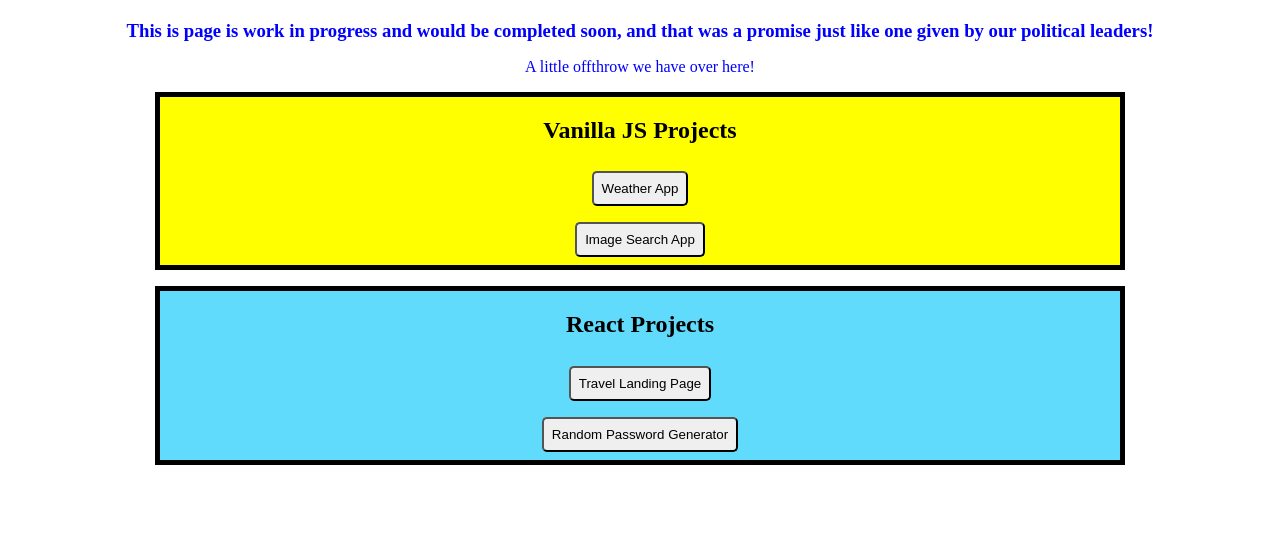
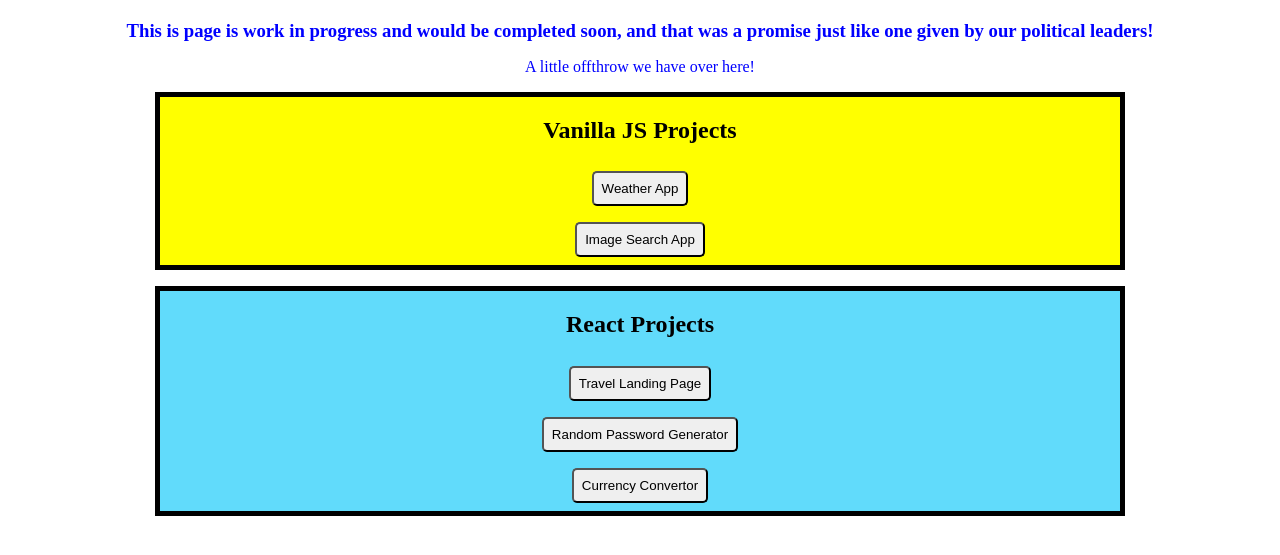
Before and after one commit to Bhardwaj-Himanshu/All-in-One, a plain HTML site: page index.html in a window 1280 px wide. Shown: the part 87-642 px from the top of the page. Drawn offline with Linux system fonts and the light colour scheme.

Commit message:
Currency Convertor added.

```diff
--- a/index.html
+++ b/index.html
@@ -38,6 +38,12 @@
         <a href="https://iridescent-khapse-d4ab82.netlify.app" target="_blank">
           <button>Random Password Generator</button>
         </a>
+        <a
+          href="https://6547079362a9b27e80df6186--eclectic-alfajores-d031f8.netlify.app/"
+          target="_blank"
+        >
+          <button>Currency Convertor</button>
+        </a>
       </div>
     </div>
     <script src="./index.js"></script>
```
